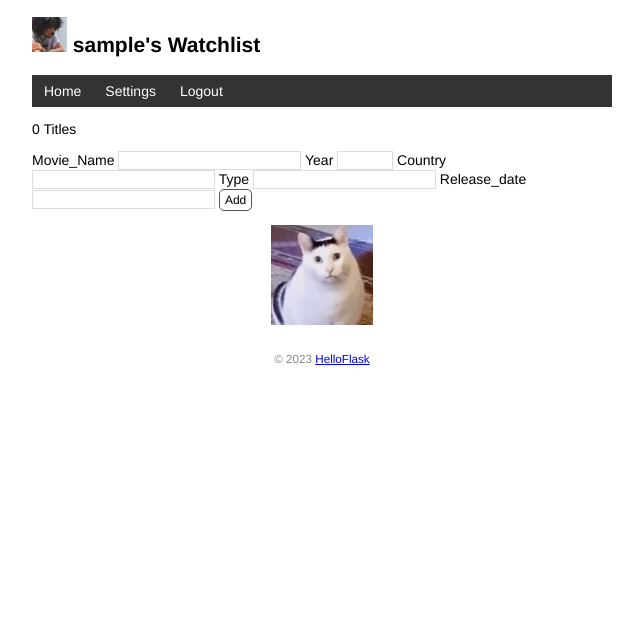
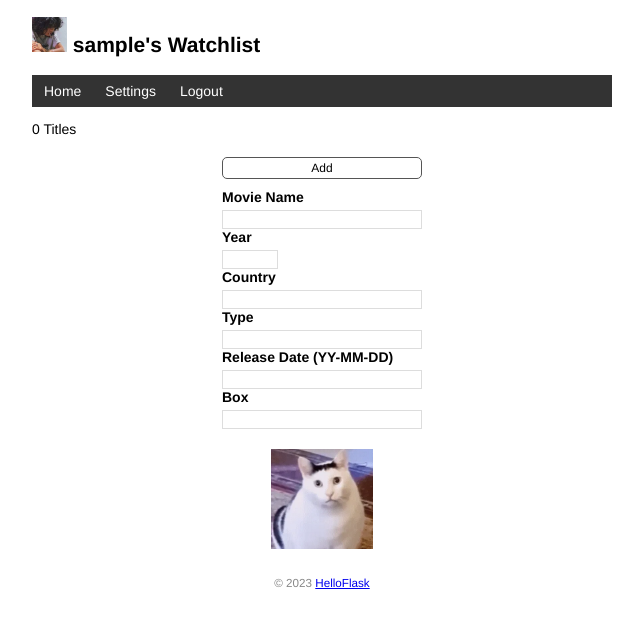
Before and after one commit to TiancaiMartin/watchlist, a Flask app: page / in a window 1280 px wide. Shown: the top 628 px of the page, without its empty margins (318-961 px from the left). Run offline with Flask 3, Linux system fonts and the light colour scheme; the visitor is signed in with stand-in values (Sample User, id 1); data that the repository does not hold is empty.

Commit message:
mission upgraded

```diff
--- a/app.py
+++ b/app.py
@@ -11,6 +11,7 @@ import sys
 from flask_sqlalchemy import SQLAlchemy  # 导入扩展类
 from sqlalchemy.orm import scoped_session, sessionmaker
 from sqlalchemy.orm.session import make_transient
+from request_gpt import generate_movie_box_office_analysis
 
 WIN = sys.platform.startswith('win')
 if WIN:
@@ -63,9 +64,7 @@ class MovieBox(db.Model):
 
     movie_id = db.Column(db.Integer, primary_key=True,autoincrement=True)
     box = db.Column(db.Float)
-
-    def __str__(self):
-        return "movie_id: {}, box:{}".format(self.movie_id, self.box)
+    review = db.Column(db.String(2048))
 
 class ActorInfo(db.Model):
     __tablename__ = 'actor_info'
@@ -139,6 +138,8 @@ def initdb(drop):
 
     click.echo('Initialized database.')
 
+
+
 @app.cli.command()
 @click.option('--username', prompt=True, help='The username used to login.')
 @click.option('--password', prompt=True, hide_input=True, confirmation_prompt=True, help='The password used to login.')
@@ -187,13 +188,18 @@ def index():
         country = request.form.get('country')
         type = request.form.get('type')
         release_date = request.form.get('yy-mm-dd')
+        box = request.form.get('box')
+        review = generate_movie_box_office_analysis(title)
+
         # 验证数据
         if not title or not year or len(title) > 60:
             flash('Invalid input.')  # 显示错误提示
             return redirect(url_for('index'))  # 重定向回主页
         # 保存表单数据到数据库
         movie = Movie(movie_name=title, year=year, release_date=release_date, country = country, type=type)  # 创建记录
+        moviebox = MovieBox(box = box,review = review)
         db.session.add(movie)  # 添加到数据库会话
+        db.session.add(moviebox)
         db.session.commit()  # 提交数据库会话
         flash('Item created.')  # 显示成功创建的提示
         return redirect(url_for('index'))  # 重定向回主页
@@ -206,7 +212,7 @@ def view_movie(movie_id):
     movie = Movie.query.get(movie_id)
     # 假设 BoxOffice 表与 Movie 表使用外键关联，并且票房信息存储在该表中
     box_office_info = MovieBox.query.filter_by(movie_id=movie_id).first()
-    print(box_office_info)
+    #print(box_office_info)
 
     # 假设 Cast 表与 Movie 表使用外键关联，并且主演信息存储在该表中
     cast_info = MovieActorRelation.query.filter_by(movie_id=movie_id, relation_type="主演").all()
@@ -219,6 +225,7 @@ def view_movie(movie_id):
         director.actor_name = "无"
     actor_ids = [cast.actor_id for cast in cast_info]
     actors = [ActorInfo.query.filter_by(actor_id=actor_id).first() for actor_id in actor_ids]
+    review = MovieBox.query.filter_by(movie_id=movie_id).first()
     if not actors:
         actors = [ActorInfo()]
         actors[0].actor_name = "无"
--- /dev/null
+++ b/request_gpt.py
@@ -0,0 +1,20 @@
+import openai
+
+api_key = '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'
+
+def generate_movie_box_office_analysis(movie_name):
+    prompt_text = f"生成关于电影《{movie_name}》的票房分析，并列出具体的票房数据。（200字以内）"
+
+    client = openai.OpenAI(api_key=api_key)
+
+    response = client.chat.completions.create(
+        messages=[
+            {
+                "role": "user",
+                "content": prompt_text,
+            }
+        ],
+        model="gpt-3.5-turbo",
+    )
+
+    return response.choices[0].message.content.strip()
--- a/static/style.css
+++ b/static/style.css
@@ -15,6 +15,28 @@ padding: 10px;
 /* 头像 */
 .avatar {
 width: 35px;
+}
+
+.form-container {
+    display: flex;
+    flex-direction: column;
+    width: 200px; /* 调整表单容器的宽度 */
+    margin: 20px auto; /* 设置表单容器居中 */
+}
+
+.btn {
+    padding: 8px 15px;
+    margin-bottom: 10px;
+    background-color: #007bff; /* 按钮背景颜色 */
+    color: white;
+    border: none;
+    cursor: pointer;
+    border-radius: 5px;
+}
+
+.input-label {
+    margin-bottom: 5px;
+    font-weight: bold;
 }
 
 /* 覆盖某些浏览器对 input 元素定义的字体 */
--- a/templates/index.html
+++ b/templates/index.html
@@ -1,16 +1,6 @@
 {% extends 'base.html' %}
 {% block content %}
     <p>{{ movies|length }} Titles</p>
-    {% if current_user.is_authenticated %}
-        <form method="post">
-            Movie_Name <input type="text" name="movie_name" autocomplete="off" required>
-            Year <input type="text" name="year" autocomplete="off" required>
-            Country <input type="text" name="country" autocomplete="off" required>
-            Type <input type="text" name="type" autocomplete="off" required>
-            Release_date <input type="text" name="yy-mm-dd" autocomplete="off" required>
-            <input class="btn" type="submit" name="submit" value="Add">
-        </form>
-    {% endif %}
     <ul class="movie-list">
         {% for movie in movies %}
             <li>
@@ -28,5 +18,24 @@
             </li>
         {% endfor %}
     </ul>
+    {% if current_user.is_authenticated %}
+        <form method="post">
+            <div class="form-container">
+                <input class="btn" type="submit" name="submit" value="Add">
+                <label class="input-label">Movie Name</label>
+                <input class="inline-form" type="text" name="movie_name" autocomplete="off" required>
+                <label class="input-label">Year</label>
+                <input class="inline-form" type="text" name="year" autocomplete="off" required>
+                <label class="input-label">Country</label>
+                <input class="inline-form" type="text" name="country" autocomplete="off" required>
+                <label class="input-label">Type</label>
+                <input class="inline-form" type="text" name="type" autocomplete="off" required>
+                <label class="input-label">Release Date (YY-MM-DD)</label>
+                <input class="inline-form" type="text" name="yy-mm-dd" autocomplete="off" required>
+                <label class="input-label">Box</label>
+                <input class="inline-form" type="text" name="box" autocomplete="off" required>
+            </div>
+        </form>
+    {% endif %}
     <img alt="Bruh Cat" class="bruh" src="{{ url_for('static', filename='images/bruh.gif') }}" title="Bruh~">
 {% endblock %}
--- a/templates/movie_details.html
+++ b/templates/movie_details.html
@@ -21,6 +21,10 @@
       <li>{{ actor.actor_name }}</li>
     {% endfor %}
   </ul>
+  <h4>Review on Office Box</h4>
+  <ul>
+    <li>{{ box_office_info.review }}</li>
+  </ul>
 
   <a class="imdb" href="https://www.imdb.com/find?q={{ movie.movie_name }}" target="_blank" title="Find this movie on IMDb">IMDb</a>
   <a class="douban" href="https://movie.douban.com/subject_search?search_text={{ movie.movie_name }}" target="_blank" title="在豆瓣上搜索该电影">豆瓣</a>
```
Also changed, not shown: 4 other files.
